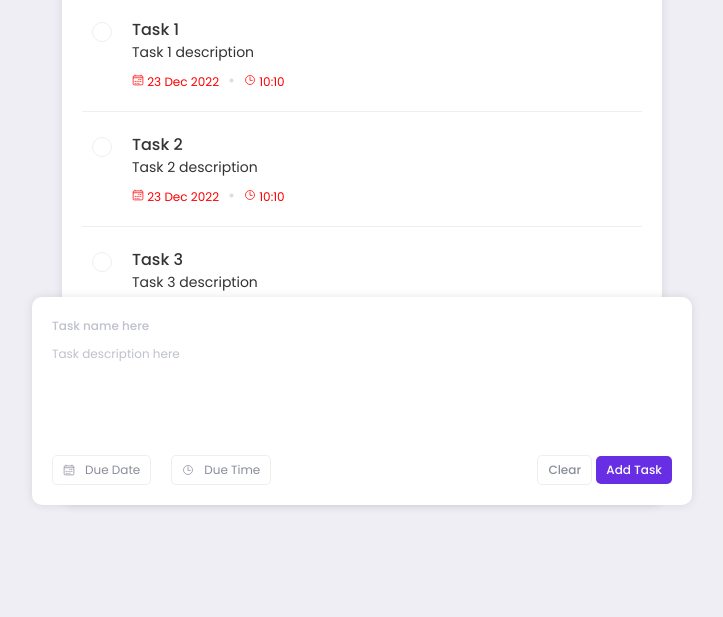
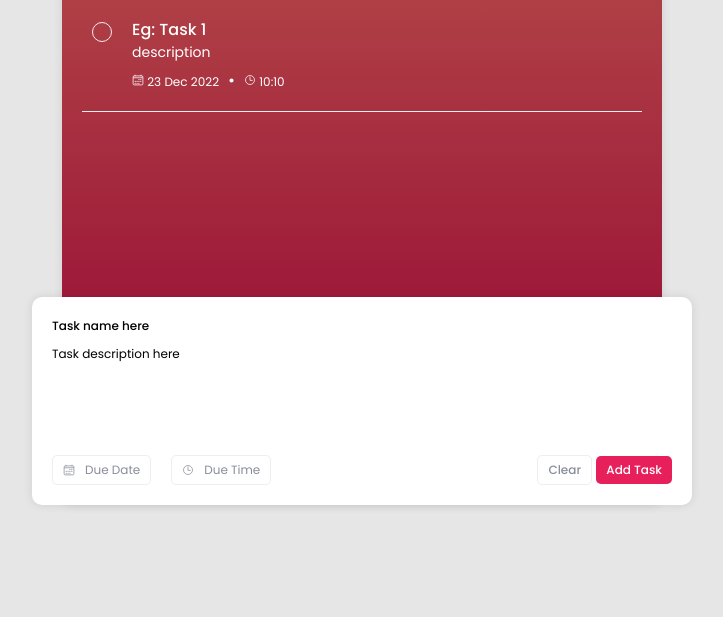
Before and after one commit to Rishu-R1111/Todo_web-App, a plain HTML site: page index.html in a window 1280 px wide. Shown: the part 183-800 px from the top of the page, without its empty margins (278-1001 px from the left). Drawn offline with nearby package versions, Linux system fonts and the light colour scheme.

Commit message:
optimised

```diff
--- a/index.html
+++ b/index.html
@@ -1,5 +1,6 @@
 <!DOCTYPE html>
 <html lang="en">
+
 <head>
   <meta charset="UTF-8" />
   <meta http-equiv="X-UA-Compatible" content="IE=edge" />
@@ -7,22 +8,20 @@
   <link rel="stylesheet" href="style.css" />
   <title>Todo App</title>
 </head>
+
 <body>
-    <div class="container">
-      <h1 class="heading">Todo App</h1>
+  <div id="gd" class="container">
+    <h1 class="heading" style="color: aliceblue;">Todo App</h1>
     <div class="tasks-wrapper">
-        <div class="delete">
+      <div style="color: aliceblue;" class="delete">
         <ion-icon name="trash-outline"></ion-icon>
       </div>
     </div>
-      <div class="add-wrapper">
+    <div class="add-wrapper" style="color: aliceblue;">
       <form action="" id="add-task-form">
         <div class="details">
           <input type="text" id="title" placeholder="Task name here" />
-            <textarea
-              id="description"
-              placeholder="Task description here"
-            ></textarea>
+          <textarea style="color: rgb(0, 0, 0);" id="description" placeholder="Task description here"></textarea>
         </div>
         <div class="footer">
           <div class="info">
@@ -46,15 +45,10 @@
     </div>
   </div>
 
-    <script
-      type="module"
-      src="https://unpkg.com/ionicons@5.5.2/dist/ionicons/ionicons.esm.js"
-    ></script>
-    <script
-      nomodule
-      src="https://unpkg.com/ionicons@5.5.2/dist/ionicons/ionicons.js"
-    ></script>
+  <script type="module" src="https://unpkg.com/ionicons@5.5.2/dist/ionicons/ionicons.esm.js"></script>
+  <script nomodule src="https://unpkg.com/ionicons@5.5.2/dist/ionicons/ionicons.js"></script>
 
   <script src="script.js"></script>
 </body>
+
 </html>
--- a/script.js
+++ b/script.js
@@ -10,29 +10,11 @@ labels.forEach((label) => {
 
 let tasksArr = [
   {
-    title: "Task 1",
-    description: "Task 1 description",
+    title: "Eg: Task 1",
+    description: " description",
     date: "23 Dec 2022",
     time: "10:10",
-  },
-  {
-    title: "Task 2",
-    description: "Task 2 description",
-    date: "23 Dec 2022",
-    time: "10:10",
-  },
-  {
-    title: "Task 3",
-    description: "Task 3 description",
-    date: "23 Dec 2022",
-    time: "10:10",
-  },
-  {
-    title: "Task 4",
-    description: "Task 4 description",
-    date: "23 Dec 2021",
-    time: "10:10",
-  },
+  }
 ];
 const tasksWrapper = document.querySelector(".tasks-wrapper");
 
--- a/style.css
+++ b/style.css
@@ -1,6 +1,6 @@
 @import url(https://fonts.googleapis.com/css?family=Poppins:100,100italic,200,200italic,300,300italic,regular,italic,500,500italic,600,600italic,700,700italic,800,800italic,900,900italic);
 :root {
-  --primary-color: #672ee3;
+  --primary-color: #e71f5b;
 }
 * {
   margin: 0;
@@ -15,7 +15,8 @@ body {
   display: flex;
   align-items: center;
   justify-content: center;
-  background-color: #efeef5;
+  background-color: #e6e6e6;
+
 }
 .container {
   position: relative;
@@ -24,7 +25,7 @@ body {
   display: flex;
   flex-direction: column;
   align-items: center;
-  background-color: #fff;
+  background-color: rgb(255, 255, 255);
   border-radius: 10px;
   box-shadow: 0 0 10px rgba(0, 0, 0, 0.1);
 }
@@ -34,7 +35,10 @@ body {
   text-align: center;
   font-size: 18px;
   font-weight: 500;
-  border-bottom: 1px solid #eee;
+  border-bottom: 1px solid rgb(238, 238, 238);
+}
+#gd {
+  background-image: linear-gradient(rgb(179, 72, 72), rgb(146, 0, 49));
 }
 .tasks-wrapper {
   width: 100%;
@@ -86,26 +90,26 @@ body {
 .task .title {
   font-size: 16px;
   font-weight: 500;
-  color: #333;
+  color: rgb(255, 255, 255);
 }
 .task .description {
   font-size: 14px;
-  color: #333;
+  color: rgb(255, 255, 255);
 }
 .task .info {
   display: flex;
   gap: 10px;
   align-items: center;
   font-size: 12px;
-  color: #8a8d9b;
+  color: #f0f3ff;
   margin-top: 10px;
 }
 .task .info.expired {
-  color: #f00;
+  color: rgb(255, 255, 255);
 }
 .task .info .dot {
   font-size: 5px;
-  color: #ddd;
+  color: rgb(255, 255, 255);
 }
 .tasks-wrapper .delete {
   width: 40px;
@@ -123,8 +127,8 @@ body {
   transition: all 0.3s ease;
 }
 .tasks-wrapper .delete:hover {
-  color: #f00;
-  border-color: #f00;
+  color: rgb(255, 255, 255);
+  border-color: rgb(255, 255, 255);
 }
 .tasks-wrapper .delete.show {
   display: flex;
@@ -138,9 +142,10 @@ body {
 .add-wrapper {
   width: 110%;
   padding: 20px;
-  background-color: #fff;
+  background-color: rgb(255, 255, 255);
   border-radius: 10px;
   box-shadow: 0 0 10px rgba(0, 0, 0, 0.1);
+  color: rgb(12, 10, 10);
 }
 .add-wrapper .details {
   display: flex;
@@ -155,7 +160,7 @@ body {
 
 .add-wrapper .details input::placeholder,
 .add-wrapper .details textarea::placeholder {
-  color: #bfc1ce;
+  color: #000000;
 }
 .add-wrapper .details input {
   font-weight: 500;
```
Lines whose indentation alone changed are shown as unchanged.
